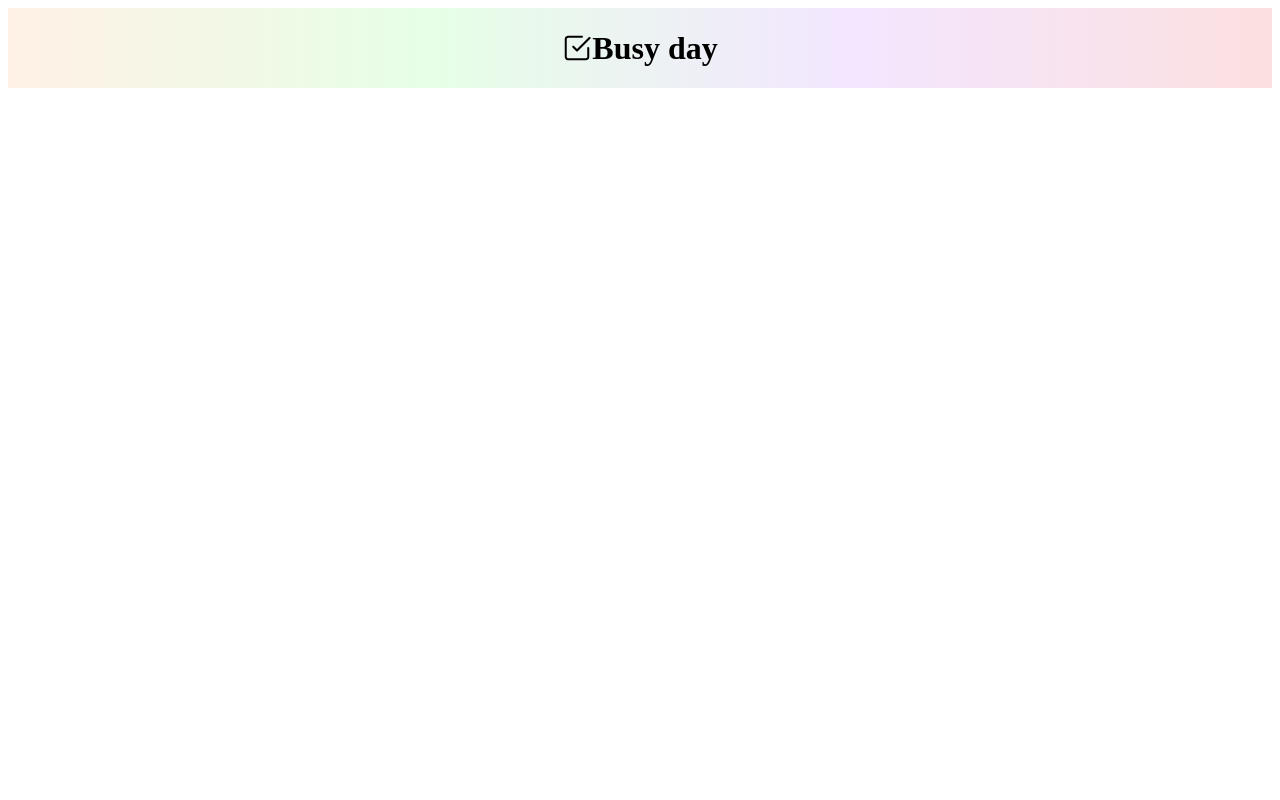
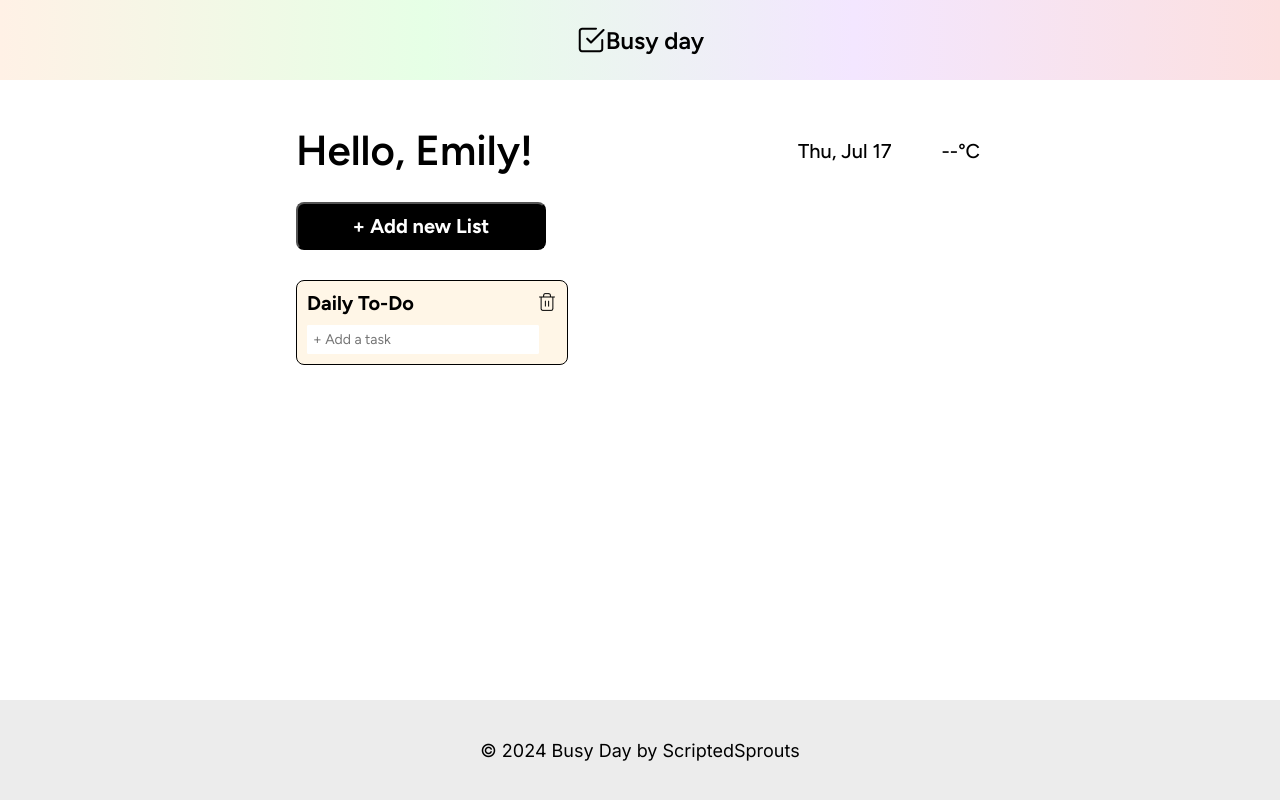
Before and after one commit to Vishva-weybee/To-do-list, a website built with Vite: page index.html in a window 1280 px wide. Built offline with nearby package versions, Linux system fonts and the light colour scheme; no server answers; files whose address does not match are found by name.

Commit message:
Optional features are only remaining to add

```diff
--- a/index.html
+++ b/index.html
@@ -5,16 +5,42 @@
     <link rel="icon" type="image/svg+xml" href="/vite.svg" />
     <meta name="viewport" content="width=device-width, initial-scale=1.0" />
     <title>Vite App</title>
+        <link rel="preconnect" href="https://fonts.googleapis.com">
+    <link rel="preconnect" href="https://fonts.gstatic.com" crossorigin>
+    <link href="https://fonts.googleapis.com/css2?family=Figtree:ital,wght@0,300..900;1,300..900&display=swap" rel="stylesheet">
+    <link rel="preconnect" href="https://fonts.googleapis.com">
+<link rel="preconnect" href="https://fonts.gstatic.com" crossorigin>
+<link href="https://fonts.googleapis.com/css2?family=Figtree:ital,wght@0,300..900;1,300..900&family=Inter:ital,opsz,wght@0,14..32,100..900;1,14..32,100..900&display=swap" rel="stylesheet">
     <link rel="stylesheet" href="src/style.css">
   </head>
   <body>
-    <div class="head">
+    <header class="head">
       <img src="images/check-square.png" alt="" class="logo">
       <h1 class="heading">Busy day</h1>
-    </div>
+    </header>
 
+    <main>
+      <div class="heading-2">
+        <h2>Hello, Emily!</h2>
+      <div class="date-temp">
+        <div class="date" id="current-date">Tue, 27 Feb</div>
+        <div class="temp" id="current-temp">67</div>
+      </div>
+      </div>
 
+      <div class="add-new-list-btn">
+        <button class="add-btn">+ Add new List</button>
+      </div>
 
+      <div id="list-container" class="list-grid">
+
+      </div>
+
+    </main>
+
+    <footer>
+      <p class="footer-line">© 2024 Busy Day by ScriptedSprouts </p>
+    </footer>
     <script type="module" src="/src/main.js"></script>
   </body>
 </html>
--- a/src/main.js
+++ b/src/main.js
@@ -0,0 +1,162 @@
+// Selectors
+const addListBtn = document.querySelector('.add-btn');
+const listContainer = document.getElementById('list-container');
+
+let colorIndex = 0;
+// Function to create a new task card (list)
+function createTaskList(title = 'New List') {
+  const card = document.createElement('div');
+  card.className = 'task-card';
+
+  const backgroundColors = ['#FFF6E7', '#E5FFE6', '#F3E4F7', '#EDBBB4', '#ECECEC'];
+  card.style.backgroundColor = backgroundColors[colorIndex % backgroundColors.length];
+  colorIndex++;
+  // Header
+  const header = document.createElement('div');
+  header.className = 'task-card-header';
+
+
+  const heading = document.createElement('h2');
+  heading.textContent = title;
+  heading.contentEditable = true;
+  heading.spellcheck = false;
+
+  const deleteListBtn = document.createElement('button');
+  deleteListBtn.className = 'delete-list-btn';
+  const deleteBtn = document.createElement("img")
+  deleteBtn.src = "images/trash-2.png"
+  deleteListBtn.appendChild(deleteBtn)
+  deleteListBtn.title = 'Delete list';
+
+  deleteListBtn.onclick = () => {
+    if (confirm('Delete this list?')) {
+      card.remove();
+    }
+  };
+
+  const day = document.createElement('div')
+  day.className = 'day'
+  const calender = document.createElement("img")
+  calender.src = "images/calender.png"
+  day.appendChild(calender)
+  const date = document.createElement('p')
+  date.textContent = "Today"
+  day.appendChild(date)
+
+  header.appendChild(heading);
+  header.appendChild(deleteListBtn);
+
+  // Task list
+  const ul = document.createElement('ul');
+  ul.className = 'task-list';
+
+  // Input for new tasks
+  const inputContainer = document.createElement('div');
+  inputContainer.className = 'task-input-container';
+
+  const input = document.createElement('input');
+  input.type = 'text';
+  input.placeholder = '+ Add a task';
+
+
+  inputContainer.onclick = () => {
+    const taskText = input.value.trim();
+    if (taskText) {
+      const li = createTaskItem(taskText);
+      ul.appendChild(li);
+      input.value = '';
+    }
+  };
+
+  input.addEventListener('keypress', e => {
+    if (e.key === 'Enter') inputContainer.click();
+  });
+
+  inputContainer.appendChild(input);
+//   inputContainer.appendChild(addTaskBtn);
+
+  // Assemble card
+  card.appendChild(header);
+  card.appendChild(ul);
+  card.appendChild(inputContainer);
+
+  listContainer.appendChild(card);
+}
+
+// Function to create individual task item
+function createTaskItem(text) {
+  const li = document.createElement('li');
+  li.className = 'task-item';
+
+  const checkbox = document.createElement('input');
+  checkbox.type = 'checkbox';
+  checkbox.className = 'task-checkbox';
+
+  const span = document.createElement('span');
+  span.textContent = text;
+  span.className = 'task-text';
+  span.contentEditable = true;
+  span.spellcheck = false;
+
+  const deleteBtn = document.createElement('button');
+  deleteBtn.className = 'delete-task-btn';
+  const deleteIcon = document.createElement("img")
+  deleteIcon.src = "images/Delete.png"
+  deleteBtn.appendChild(deleteIcon)
+  deleteBtn.title = 'Delete task';
+
+  deleteBtn.onclick = () => li.remove();
+
+  li.appendChild(checkbox);
+  li.appendChild(span);
+  li.appendChild(deleteBtn);
+
+  return li;
+}
+
+// Handle adding a new list
+addListBtn.addEventListener('click', () => {
+  createTaskList();
+});
+
+// Add one default list on load
+window.addEventListener('DOMContentLoaded', () => {
+  createTaskList('Daily To-Do');
+});
+
+
+
+// --- Update Date ---
+function updateDate() {
+  const dateElement = document.getElementById('current-date');
+  const now = new Date();
+  const options = { weekday: 'short', day: 'numeric', month: 'short' }; // Example: Thu, 17 Jul
+  const formattedDate = now.toLocaleDateString('en-US', options);
+  dateElement.textContent = formattedDate;
+}
+
+// --- Fetch Temperature from OpenWeatherMap ---
+async function updateTemperature() {
+  const tempElement = document.getElementById('current-temp');
+
+  const apiKey = 'ac35b54345facf65d8c8f980cace967c'; // <-- Replace with your actual OpenWeatherMap API key
+  const city = 'Ahemdabad'; // You can replace this with any city or use geolocation
+  const url = `https://api.openweathermap.org/data/2.5/weather?q=${city}&units=metric&appid=${apiKey}`;
+
+  try {
+    const response = await fetch(url);
+    const data = await response.json();
+    const temperature = Math.round(data.main.temp);
+    tempElement.textContent = `${temperature}°C`;
+  } catch (error) {
+    tempElement.textContent = '--°C';
+    console.error('Failed to fetch temperature:', error);
+  }
+}
+
+// --- Initialize on Page Load ---
+window.addEventListener('DOMContentLoaded', () => {
+  updateDate();
+  updateTemperature();
+});
+setInterval(updateTemperature, 10 * 60 * 1000);
--- a/src/style.css
+++ b/src/style.css
@@ -1,3 +1,15 @@
+*{
+  margin : 0;
+  padding: 0;
+
+}
+html, body {
+  height: 100%;
+  margin: 0;
+  display: flex;
+  flex-direction: column;
+}
+
 .head{
   width: 100%;
   height: 80px;
@@ -6,3 +18,178 @@
   justify-content: center;
   background: linear-gradient(to right, #fff1e6, #e6ffe6, #f3e6ff, #fce0e0);
 }
+
+.logo{
+  height: 30px;
+  width: 30px;
+}
+.heading{
+  font-family: 'Figtree', sans-serif;
+  font-weight: 600;
+  font-size: 24px;
+  height: 29px;
+}
+
+
+main {
+  flex: 1;
+  padding-left: 296px;
+  padding-right: 300px;
+  padding-top: 50px;
+}
+
+.heading-2{
+  display: flex;
+  align-items: center;
+  justify-content: space-between;
+}
+
+.heading-2 h2{
+  font-family: 'Figtree', sans-serif;
+  font-weight: 600;
+  font-size: 42px;
+  line-height: 100%;
+}
+.date-temp{
+  display: flex;
+  align-items: center;
+  gap: 50px;
+}
+
+.date, .temp{
+  font-family: 'Figtree', sans-serif;
+  font-weight: 500;
+  font-size: 20px;
+  display: flex;
+}
+
+.add-new-list-btn{
+  padding-top: 30px;
+}
+
+.add-btn{
+  padding-top: 10px;
+  padding-bottom: 10px;
+  width: 250px;
+  background: rgba(0, 0, 0, 1);
+  color: white;
+  font-family: 'Figtree', sans-serif;
+  font-weight: 700;
+  font-size: 20px;
+  border-radius: 8px;
+}
+
+.add-btn:hover{
+  background: #333;
+  cursor: pointer;
+}
+
+.list-grid {
+  display: grid;
+  gap: 1rem;
+  grid-template-columns: repeat(auto-fit, minmax(260px, 1fr));
+}
+#list-container{
+  padding-top: 30px;
+}
+
+.task-card{
+  background-color: rgba(255, 246, 231, 1);
+  width: 250px;
+  border: 1px solid black;
+  border-radius: 8px;
+  padding: 10px;
+}
+
+.task-card-header{
+  display: flex;
+  justify-content: space-between;
+}
+
+.task-card-header:hover{
+  background-color: #FFFFFF;
+}
+
+.task-card-header h2{
+  font-family: 'Figtree', sans-serif;
+  font-weight: 700;
+  font-size: 20px;
+}
+
+.delete-list-btn{
+  background: none;
+  border: none;
+}
+
+.task-list{
+  padding: 5px;
+  list-style: none;
+}
+
+.task-list .task-input-container{
+  padding:5px
+}
+
+.task-item{
+  display: flex;
+  align-items: center;
+  gap: 5px;
+  padding: 5px;
+}
+
+.task-text {
+  flex-grow: 1;
+  word-break: break-word;
+  padding-left: 5px;
+  font-family: 'Figtree', sans-serif;
+  font-weight: 400;
+  font-size: 14px;
+}
+
+.task-item > .delete-task-btn{
+  background: none;
+  border: none;
+  cursor: pointer;
+  margin-right: 0;
+  opacity: 0;
+  pointer-events: none;
+  transition: opacity 0.3s ease;
+}
+
+/* Show delete button only when hovering over the task */
+.task-item:hover .delete-task-btn {
+  opacity: 1;
+  pointer-events: auto;
+}
+
+.task-input-container input{
+  border: 1px solid white;
+  border-radius: 1px;
+  font-size: 14px;
+  font-family: 'Figtree', sans-serif;
+  font-weight: 400;
+  padding: 5px ;
+  width: calc(100% - 30px); /* Adjust width to account for button */
+
+}
+
+
+/*Footer*/
+footer{
+  background-color: rgba(236, 236, 236, 1);
+  height: 100px;
+  width: 100%;
+  margin-top: 2rem;
+  text-align: center;
+
+  display: flex;
+  align-items: center;
+  justify-content: center;
+  margin-bottom: 0;
+}
+
+.footer-line{
+  font-family: 'Inter', sans-serif;
+  font-weight: 400;
+  font-size: 18px;
+}
```
Also changed, not shown: images/Delete.png (added), images/calendar.png (added), images/trash-2.png (added).
